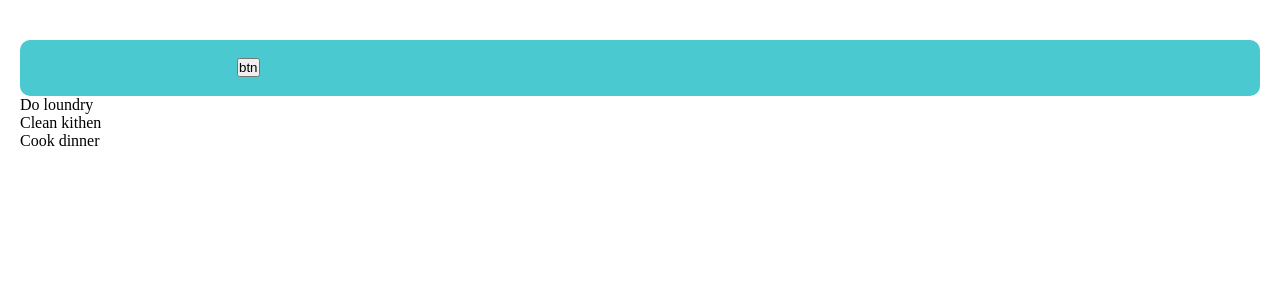
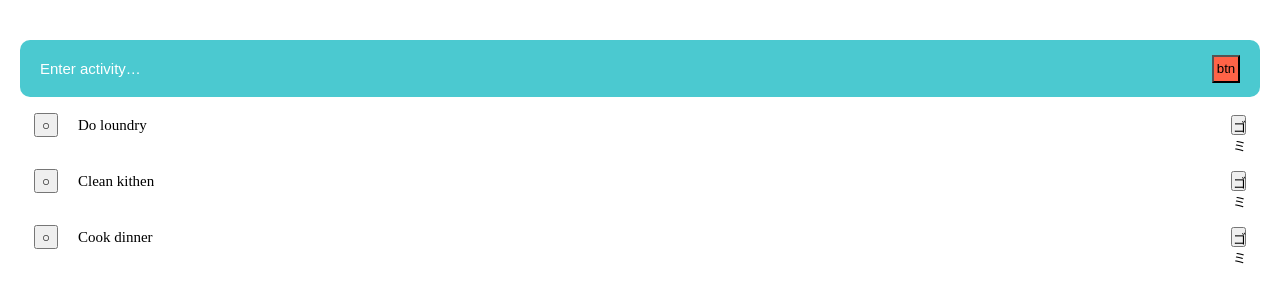
Before and after one commit to otsukayuhi/191020_vue_todo-list, a Vue app: page / in a window 1280 px wide. Shown: the top 302 px of the page. Built offline with nearby package versions, Linux system fonts and the light colour scheme.

Commit message:
リストアイテムのスタイリング（途中）

```diff
--- a/src/components/Todolist.vue
+++ b/src/components/Todolist.vue
@@ -1,14 +1,31 @@
 <template>
   <div class="template-inner">
     <div class="inputArea">
-      <input class="inputArea_input" type="text" />
-      <button>btn</button>
+      <input
+        class="inputArea_inputform"
+        placeholder="Enter activity…"
+        type="text"
+      />
+      <button class="inputArea_inputbtn">btn</button>
     </div>
 
     <ul class="todoList">
-      <li class="todoList_item">Do loundry</li>
-      <li class="todoList_item">Clean kithen</li>
-      <li class="todoList_item">Cook dinner</li>
+      <li class="todoList_item">
+        <button class="todoList_check">○</button>
+        <p class="todoList_txt">Do loundry</p>
+        <button class="todoList_delete">ゴミ</button>
+      </li>
+
+      <li class="todoList_item">
+        <button class="todoList_check">○</button>
+        <p class="todoList_txt">Clean kithen</p>
+        <button class="todoList_delete">ゴミ</button>
+      </li>
+      <li class="todoList_item">
+        <button class="todoList_check">○</button>
+        <p class="todoList_txt">Cook dinner</p>
+        <button class="todoList_delete">ゴミ</button>
+      </li>
     </ul>
   </div>
 </template>
@@ -26,20 +43,60 @@ export default {
 }
 
 .inputArea {
+  display: flex;
+  justify-content: space-between;
+  align-items: center;
   width: 100%;
-  height: 56px;
+  /*height: 56px;*/
   border-radius: 10px;
   background-color: #4bc9d0;
+  padding: 10px 20px;
 }
 
-.inputArea_input {
+.inputArea_inputform {
+  flex: 1;
+  margin-right: 10px;
+  padding: 10px 0;
   background-color: transparent;
-  padding: 20px;
+  font-size: 15px;
+  color: #ffffff;
+  /*background: red;*/
+}
+
+.inputArea_inputform::placeholder {
+  color: #ffffff;
+}
+
+.inputArea_inputbtn {
+  width: 28px;
+  height: 28px;
+  background: tomato;
+  /*object-fit: contain;*/
 }
 
 .todoList {
 }
 
 .todoList_item {
+  display: flex;
+  justify-content: space-between;
+  align-items: center;
+  padding: 16px 14px;
+}
+
+.todoList_check {
+  width: 24px;
+  height: 24px;
+}
+
+.todoList_txt {
+  flex: 1;
+  padding: 0 20px;
+  font-size: 15px;
+}
+
+.todoList_delete {
+  width: 15px;
+  height: 19.4px;
 }
 </style>
```
